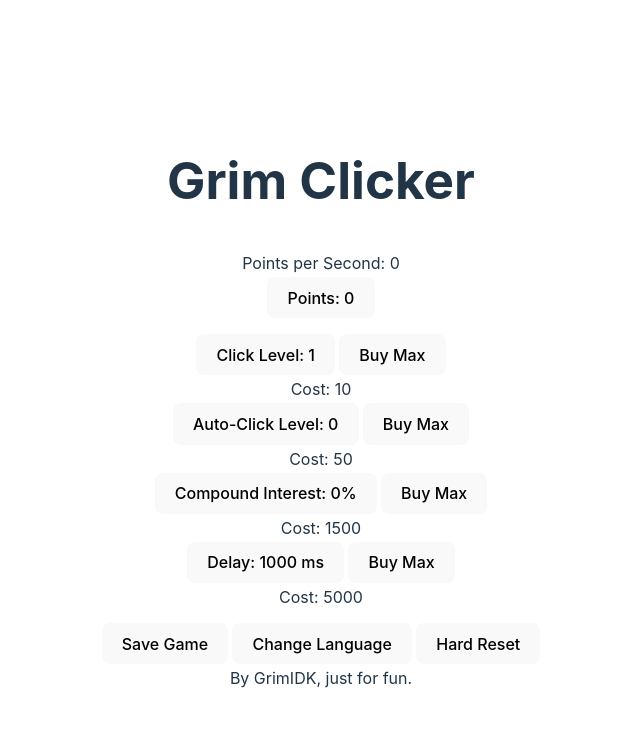
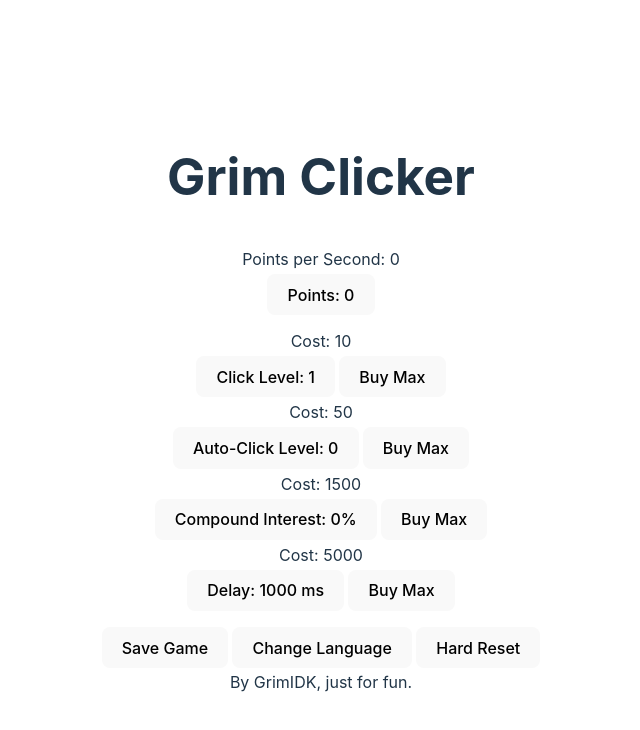
Before and after one commit to Grimidk/GrimClicker, a React (Vite) app in the folder Front/grim-clicker/: page / in a window 1280 px wide. Shown: the top 730 px of the page, without its empty margins (319-959 px from the left). Built offline with nearby package versions, Linux system fonts and the light colour scheme.

Commit message:
refactors

```diff
--- a/Front/grim-clicker/src/App.css
+++ b/Front/grim-clicker/src/App.css
@@ -17,6 +17,10 @@
   flex: none;
   flex-wrap: nowrap;
   margin-top: 12px;
+}
+
+.indicator {
+  margin: 1px;
 }
 
 .settings {
--- a/Front/grim-clicker/src/modules/Landing.jsx
+++ b/Front/grim-clicker/src/modules/Landing.jsx
@@ -2,10 +2,20 @@ import React, { useState, useEffect } from "react";
 import "./../App.css";
 
 //Max Levels
-const clickMaxLevel = 500;
-const autoMaxLevel = 200;
-const interestMaxLevel = 20;
-const cooldownMaxLevel = 10;
+const maxLevels = {
+  click: 500,
+  auto: 200,
+  interest: 20,
+  cooldown: 10,
+}
+
+//Cost Functions
+const costFunctions = {
+  click: (level) => {return level * 10},
+  auto: (level) => {return (level + 1) * 50},
+  interest: (level) => {return (level + 1) * 1500},
+  cooldown: (level) => {return level * 5000},
+}
 
 //Main
 function Landing() {
@@ -30,7 +40,7 @@ function Landing() {
     cooldownLevelLabel: lang ? "Delay: " : "Espera: ",
     costLabel: lang ? "Cost: " : "Precio: ",
     saveGameLabel: lang ? "Save Game" : "Guardar Partida",
-    changeLanguageLabel: lang ? "Change Language" : "Cambiar Lenguage",
+    changeLanguageLabel: lang ? "Change Language" : "Cambiar Lenguaje",
     maxedOutAlert: lang ? "Can't upgrade anymore, Maxed out" : "No se puede mejorar mas, Nivel maximo",
     hardResetLabel: lang ? "Hard Reset" : "Reinicio Duro",
     hardResetAlert: lang ? "Are you sure you want to reset?" : "Seguro que quieres reiniciar?",
@@ -39,12 +49,6 @@ function Landing() {
     buyMaxLabel: lang ? "Buy Max" : "Comprar Maximo",
     infinity: lang ? "Infinity" : "Infinitos",
   };
-
-  //Cost Functions
-  const clickUpgradeCost = (level) => {return level * 10};
-  const autoUpgradeCost = (level) => {return (level + 1) * 50};
-  const interestUpgradeCost = (level) => {return (level + 1) * 1500};
-  const cooldownUpgradeCost = (level) => {return level * 5000};
 
   //Hard Reset
   const reset = () => {
@@ -85,34 +89,34 @@ function Landing() {
 
   //Main Click Upgredes
   const clickUpgrade = () => {
-    upgrade(clickLevel, clickUpgradeCost(clickLevel), setClickLevel, clickMaxLevel);
+    upgrade(clickLevel, costFunctions.click(clickLevel), setClickLevel, maxLevels.click);
   };
   const clickMaxUpgrade = () => {
-    maxUpgrade(clickLevel, clickUpgradeCost, setClickLevel, clickMaxLevel);
+    maxUpgrade(clickLevel, costFunctions.click, setClickLevel, maxLevels.click);
   };
 
   //Auto Click Upgrades
   const autoUpgrade = () => {
-    upgrade(autoLevel, autoUpgradeCost(autoLevel), setAutoLevel, autoMaxLevel);
+    upgrade(autoLevel, costFunctions.auto(autoLevel), setAutoLevel, maxLevels.auto);
   };
   const autoMaxUpgrade = () => {
-    maxUpgrade(autoLevel, autoUpgradeCost, setAutoLevel, autoMaxLevel);
+    maxUpgrade(autoLevel, costFunctions.auto, setAutoLevel, maxLevels.auto);
   };
 
   //Interest Upgrades
   const interestUpgrade = () => {
-    upgrade(interestLevel, interestUpgradeCost(interestLevel), setInterestLevel, interestMaxLevel);
+    upgrade(interestLevel, costFunctions.interest(interestLevel), setInterestLevel, maxLevels.interest);
   };
   const interestMaxUpgrade = () => {
-    maxUpgrade(interestLevel, interestUpgradeCost, setInterestLevel, interestMaxLevel);
+    maxUpgrade(interestLevel, costFunctions.interest, setInterestLevel, maxLevels.interest);
   };
 
   //Cooldown Upgrades
   const cooldownUpgrade = () => {
-    upgrade(cooldownLevel, cooldownUpgradeCost(cooldownLevel), setCooldownLevel, cooldownMaxLevel);
+    upgrade(cooldownLevel, costFunctions.cooldown(cooldownLevel), setCooldownLevel, maxLevels.cooldown);
   };
   const cooldownMaxUpgrade = () => {
-    maxUpgrade(cooldownLevel, cooldownUpgradeCost, setCooldownLevel, cooldownMaxLevel);
+    maxUpgrade(cooldownLevel, costFunctions.cooldown, setCooldownLevel, maxLevels.cooldown);
   };
 
   //Language Toggle
@@ -214,24 +218,24 @@ function Landing() {
       <button className="button" id="mainClick" onClick={() => setPoints(prevPoints => prevPoints + clickLevel)}>{langStrings.pointsLabel} {Math.round(points)}</button>
       <section className="shop">
         <div>
+          <div className="indicator">{langStrings.costLabel} {costFunctions.click(clickLevel)}</div>
           <button className="button" id="clickUpgrade" onClick={clickUpgrade}>{langStrings.clickLevelLabel} {clickLevel}</button>
           <button className="button" onClick={clickMaxUpgrade}>{langStrings.buyMaxLabel}</button>
-          <div className="indicator">{langStrings.costLabel} {clickUpgradeCost(clickLevel)}</div>
         </div>
         <div>
+          <div className="indicator">{langStrings.costLabel} {costFunctions.auto(autoLevel)}</div>
           <button className="button" id="autoUpgrade" onClick={autoUpgrade}>{langStrings.autoClickLevelLabel} {autoLevel}</button>
           <button className="button" onClick={autoMaxUpgrade}>{langStrings.buyMaxLabel}</button>
-          <div className="indicator">{langStrings.costLabel} {autoUpgradeCost(autoLevel)}</div>
         </div>
         <div>
+          <div className="indicator">{langStrings.costLabel} {costFunctions.interest(interestLevel)}</div>
           <button className="button" id="interestUpgrade" onClick={interestUpgrade}>{langStrings.interestLevelLabel} {interestLevel/10}%</button>
           <button className="button" onClick={interestMaxUpgrade}>{langStrings.buyMaxLabel}</button>
-          <div className="indicator">{langStrings.costLabel} {interestUpgradeCost(interestLevel)}</div>
         </div>
         <div>
+          <div className="indicator">{langStrings.costLabel} {costFunctions.cooldown(cooldownLevel)}</div>
           <button className="button" id="cooldownUpgrade" onClick={cooldownUpgrade}>{langStrings.cooldownLevelLabel} {Math.round((1000 / cooldownLevel))} ms</button>
           <button className="button" onClick={cooldownMaxUpgrade}>{langStrings.buyMaxLabel}</button>
-          <div className="indicator">{langStrings.costLabel} {cooldownUpgradeCost(cooldownLevel)}</div>
         </div>
       </section>
       <section className="settings">
```
